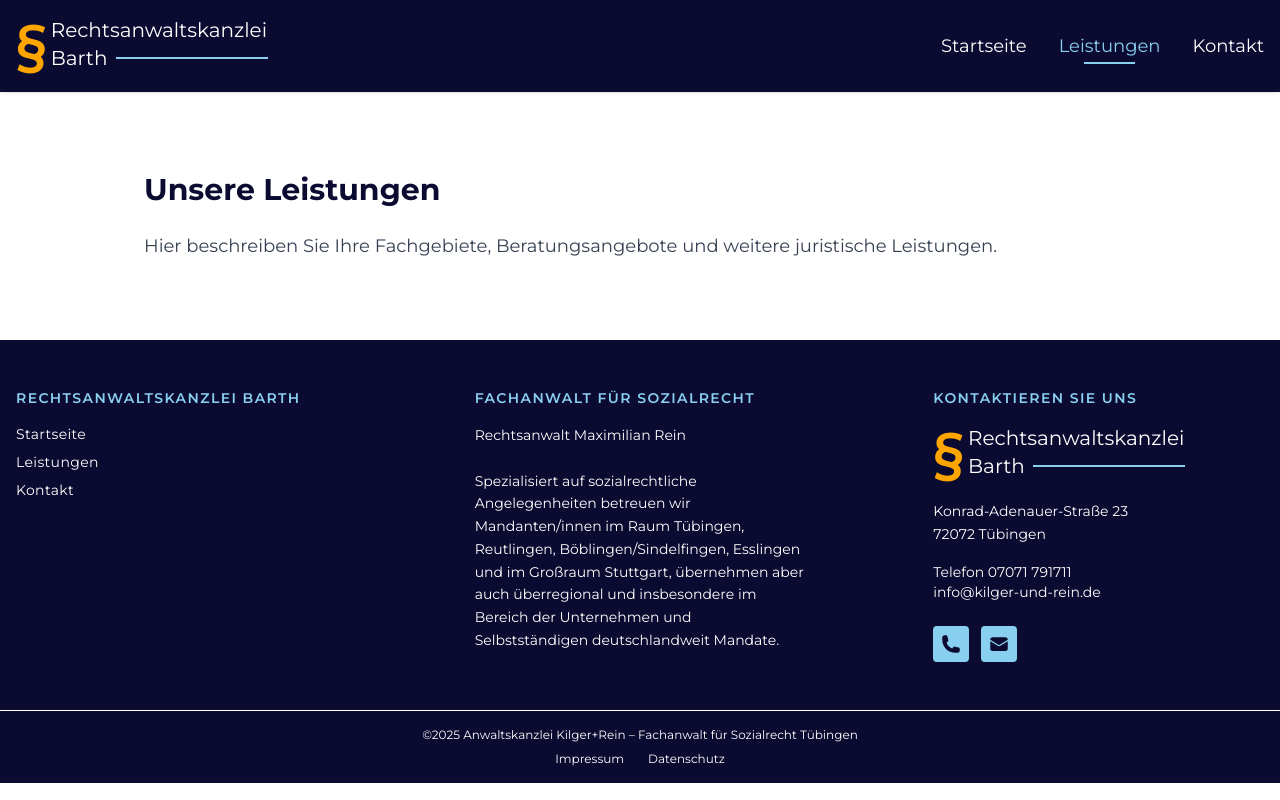
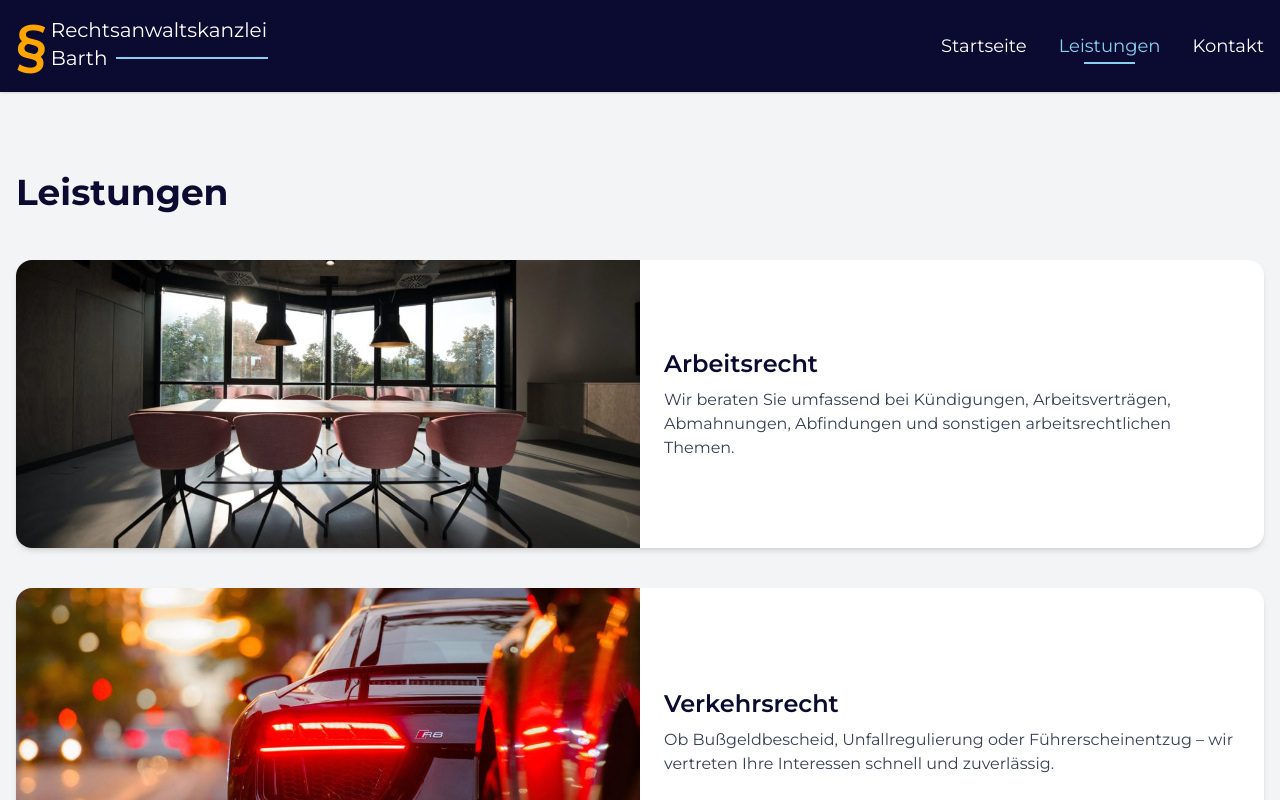
Before and after one commit to AbdallahAbdul-Latif/barth, a Next.js app: page /leistungen in a window 1280 px wide. Shown: the top 800 px of the page. Built offline with nearby package versions, Linux system fonts and the light colour scheme.

Commit message:
Added Leistungen page

```diff
--- a/src/app/components/Hero.tsx
+++ b/src/app/components/Hero.tsx
@@ -64,8 +64,8 @@ useEffect(() => {
         <div className="flex flex-col lg:flex-row items-center gap-12">
 
           {/* Text Content */}
-          <div className="text-center lg:text-left lg:w-1/2 mb-20">
-            <h1 className="opacity-0  animate-fade-up delay-title text-4xl sm:text-5xl font-extrabold text-primary mb-4 leading-tight">
+          <div className="text-center lg:text-left lg:w-1/2 mb-20 mx-10">
+            <h1 className="opacity-0  animate-fade-up delay-title text-3xl sm:text-4xl font-extrabold text-primary mb-4 leading-tight">
               Rechtsanwaltskanzlei Barth
             </h1>
 
--- a/src/app/components/Kontakt.tsx
+++ b/src/app/components/Kontakt.tsx
@@ -127,7 +127,7 @@ export default function Kontakt() {
                 ref={mailButtonRef}
                 href="mailto:recht@kanzleibarth.de"
                 className={clsx(
-                  'group inline-flex items-center gap-2 bg-primary text-white px-6 py-3 rounded-lg font-medium hover:bg-secondary hover:text-primary transition-colors opacity-0',
+                  'whitespace-nowrap group inline-flex items-center gap-2 bg-primary text-white px-6 py-3 rounded-lg font-medium hover:bg-secondary hover:text-primary transition-colors opacity-0',
                   mailInView && 'animate-fade-left'
                 )}
               >
@@ -138,7 +138,7 @@ export default function Kontakt() {
                 ref={callButtonRef}
                 href="tel:+4962216722350"
                 className={clsx(
-                  'group inline-flex items-center gap-2 bg-primary text-white px-6 py-3 rounded-lg font-medium hover:bg-secondary hover:text-primary transition-colors opacity-0',
+                  'whitespace-nowrap group inline-flex items-center gap-2 bg-primary text-white px-6 py-3 rounded-lg font-medium hover:bg-secondary hover:text-primary transition-colors opacity-0',
                   callInView && 'animate-fade-right'
                 )}
               >
--- /dev/null
+++ b/src/app/components/Leistungen.tsx
@@ -0,0 +1,83 @@
+'use client'
+
+import Image from 'next/image'
+import Link from 'next/link'
+import clsx from 'clsx'
+
+const practiceAreas = [
+  {
+    slug: 'arbeitsrecht',
+    name: 'Arbeitsrecht',
+    description:
+      'Wir beraten Sie umfassend bei Kündigungen, Arbeitsverträgen, Abmahnungen, Abfindungen und sonstigen arbeitsrechtlichen Themen.',
+    image: '/fachbereiche/arbeitsrecht.jpg',
+  },
+  {
+    slug: 'verkehrsrecht',
+    name: 'Verkehrsrecht',
+    description:
+      'Ob Bußgeldbescheid, Unfallregulierung oder Führerscheinentzug – wir vertreten Ihre Interessen schnell und zuverlässig.',
+    image: '/fachbereiche/verkehrsrecht.jpg',
+  },
+  {
+    slug: 'erbrecht',
+    name: 'Erbrecht',
+    description:
+      'Wir unterstützen bei der Testamentsgestaltung, Durchsetzung von Pflichtteilsansprüchen und Regelung von Nachlässen.',
+    image: '/fachbereiche/erbrecht.jpg',
+  },
+  {
+    slug: 'familienrecht',
+    name: 'Familienrecht',
+    description:
+      'Verlässliche Begleitung in Trennungs- und Scheidungssituationen, inklusive Sorgerecht, Umgangsrecht und Unterhalt.',
+    image: '/fachbereiche/familienrecht.jpg',
+  },
+  {
+    slug: 'mietrecht',
+    name: 'Mietrecht',
+    description:
+      'Rechtsbeistand für Mieter und Vermieter – von Kündigungen und Mieterhöhungen bis hin zu Betriebskostenabrechnungen.',
+    image: '/fachbereiche/mietrecht.jpg',
+  },
+]
+
+
+export default function LeistungenPage() {
+  return (
+    <section className="bg-gray-100 py-20 px-4">
+      <div className="max-w-7xl mx-auto">
+        <h1 className="text-4xl font-bold text-primary mb-12">Leistungen</h1>
+        <div className="space-y-10">
+          {practiceAreas.map((area, index) => (
+            <Link href={`/leistungen/${area.slug}`} key={index} className="block">
+              <div
+                className={clsx(
+                  'flex flex-col md:flex-row items-center rounded-2xl bg-white shadow-md overflow-hidden transition-all duration-300 hover:shadow-xl hover:cursor-pointer',
+                  'hover:ring-2 hover:ring-secondary',
+                )}
+              >
+                <div className="relative w-full md:w-1/2 h-64 md:h-72">
+                  <Image
+                    src={area.image}
+                    alt={area.name}
+                    fill
+                    className="object-cover"
+                  />
+                </div>
+                <div className="p-6 w-full md:w-1/2 text-left">
+                  <h3 className="text-2xl font-semibold text-primary mb-2">
+                    {area.name}
+                  </h3>
+                  <p className="text-gray-700 text-base line-clamp-4">
+                    {area.description}
+                  </p>
+                </div>
+              </div>
+            </Link>
+          ))}
+        </div>
+      </div>
+    </section>
+  )
+}
--- a/src/app/leistungen/page.tsx
+++ b/src/app/leistungen/page.tsx
@@ -1,11 +1,10 @@
 // src/app/leistungen/page.tsx
+import Leistungen from '../components/Leistungen'
+
 export default function LeistungenPage() {
   return (
-    <main className="max-w-5xl mx-auto py-20 px-4">
-      <h1 className="text-3xl font-bold mb-6 text-primary">Unsere Leistungen</h1>
-      <p className="text-lg text-gray-700">
-        Hier beschreiben Sie Ihre Fachgebiete, Beratungsangebote und weitere juristische Leistungen.
-      </p>
-    </main>
+    <div>
+      <Leistungen />
+    </div>
   )
 }
```
